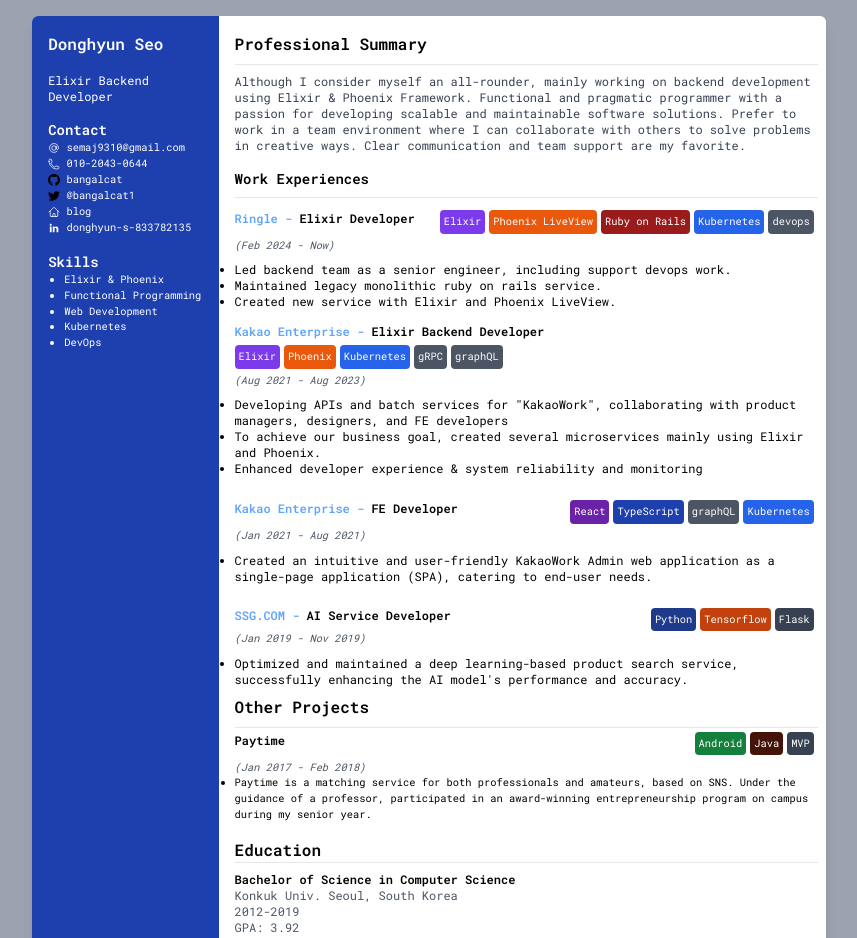
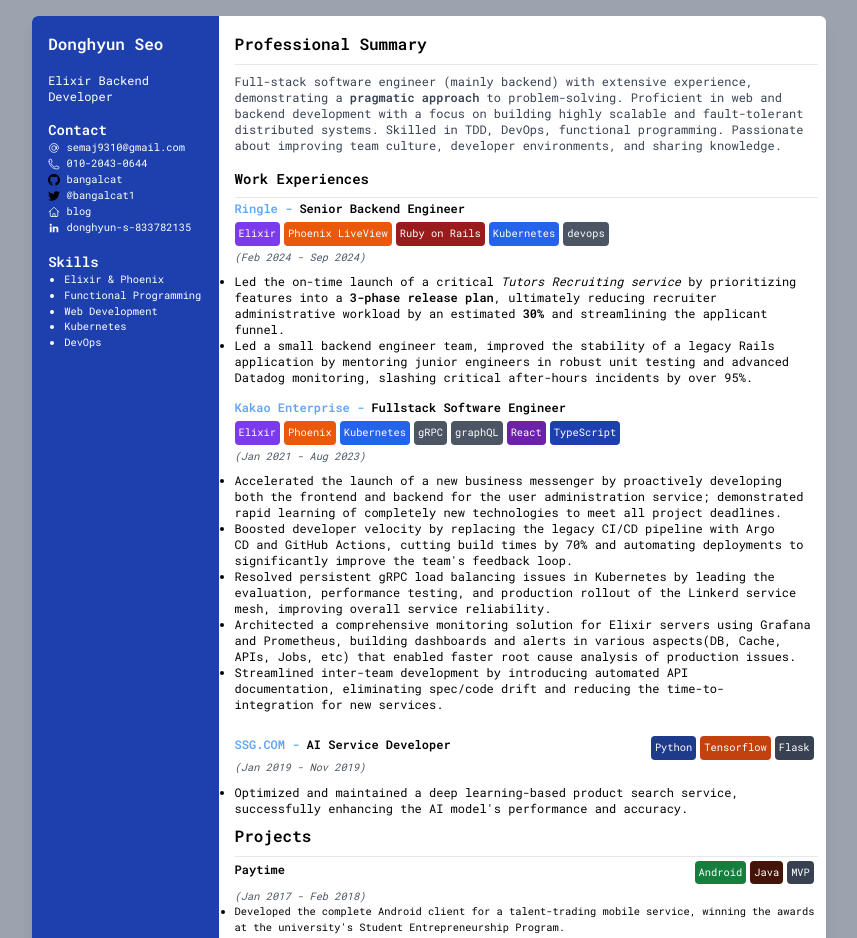
Before and after one commit to bangalcat/my_resume, a website: page index.html in a window 1280 px wide. Shown: the top 938 px of the page, without its empty margins (211-1068 px from the left). Drawn offline with Linux system fonts and the light colour scheme.

Commit message:
update resume
Signed-off-by: Donghyun <semaj9310@gmail.com>

```diff
--- a/index.html
+++ b/index.html
@@ -178,12 +178,13 @@
           <h2 class="font-bold mb-2">Professional Summary</h2>
           <hr />
           <p class="mt-2 text-gray-700 text-xs">
-            Although I consider myself an all-rounder, mainly working on backend
-            development using Elixir & Phoenix Framework. Functional and
-            pragmatic programmer with a passion for developing scalable and
-            maintainable software solutions. Prefer to work in a team
-            environment where I can collaborate with others to solve problems in
-            creative ways. Clear communication and team support are my favorite.
+            Full-stack software engineer (mainly backend) with extensive
+            experience, demonstrating a <b>pragmatic approach</b> to
+            problem-solving. Proficient in web and backend development with a
+            focus on building highly scalable and fault-tolerant distributed
+            systems. Skilled in TDD, DevOps, functional programming. Passionate
+            about improving team culture, developer environments, and sharing
+            knowledge.
           </p>
         </div>
         <!-- Work Experience -->
@@ -195,7 +196,8 @@
           <div class="mb-4">
             <div class="flex flex-wrap justify-between my-1">
               <h3 class="text-xs font-bold mr-4 leading-none content-center">
-                <span class="text-blue-400">Ringle - </span>Elixir Developer
+                <span class="text-blue-400">Ringle - </span>Senior Backend
+                Engineer
               </h3>
               <p class="flex h-fit mt-2">
                 <span
@@ -225,22 +227,29 @@
                 </span>
               </p>
             </div>
-            <p class="text-xxs text-gray-600 italic">(Feb 2024 - Now)</p>
+            <p class="text-xxs text-gray-600 italic">(Feb 2024 - Sep 2024)</p>
             <ul class="text-xs mt-2 list-disc">
               <li>
-                Led backend team as a senior engineer, including support devops
-                work.
+                Led the on-time launch of a critical
+                <i>Tutors Recruiting service</i>
+                by prioritizing features into a <b>3-phase release plan</b>,
+                ultimately reducing recruiter administrative workload by an
+                estimated <b>30%</b> and streamlining the applicant funnel.
               </li>
-              <li>Maintained legacy monolithic ruby on rails service.</li>
-              <li>Created new service with Elixir and Phoenix LiveView.</li>
+              <li>
+                Led a small backend engineer team, improved the stability of a
+                legacy Rails application by mentoring junior engineers in robust
+                unit testing and advanced Datadog monitoring, slashing critical
+                after-hours incidents by over 95%.
+              </li>
             </ul>
           </div>
           <!-- Job 2 -->
           <div class="mb-4 mt-2">
             <div class="flex flex-wrap justify-between my-1">
               <h3 class="text-xs font-bold mr-4 leading-none content-center">
-                <span class="text-blue-400">Kakao Enterprise - </span> Elixir
-                Backend Developer
+                <span class="text-blue-400">Kakao Enterprise - </span> Fullstack
+                Software Engineer
               </h3>
               <p class="flex h-fit mt-2">
                 <span
@@ -263,34 +272,6 @@
                   class="bg-gray-600 text-white px-1 py-1 mr-1 text-xxs rounded"
                   >graphQL</span
                 >
-              </p>
-            </div>
-            <p class="text-xxs text-gray-600 italic">(Aug 2021 - Aug 2023)</p>
-            <ul class="text-xs mt-2 list-disc">
-              <li>
-                Developing APIs and batch services for "KakaoWork",
-                collaborating with product managers, designers, and FE
-                developers
-              </li>
-              <li>
-                To achieve our business goal, created several microservices
-                mainly using Elixir and Phoenix.
-              </li>
-              <li>
-                Enhanced developer experience & system reliability and
-                monitoring
-              </li>
-            </ul>
-          </div>
-
-          <!-- Job 3 -->
-          <div class="mb-4 mt-2">
-            <div class="flex flex-wrap justify-between my-1">
-              <h3 class="text-xs font-bold mr-4 leading-none content-center">
-                <span class="text-blue-400">Kakao Enterprise - </span> FE
-                Developer
-              </h3>
-              <p class="flex h-fit mt-2">
                 <span
                   class="bg-purple-800 text-white px-1 py-1 mr-1 text-xxs rounded"
                   >React</span
@@ -299,27 +280,43 @@
                   class="bg-blue-800 text-white px-1 py-1 mr-1 text-xxs rounded"
                   >TypeScript</span
                 >
-                <span
-                  class="bg-gray-600 text-white px-1 py-1 mr-1 text-xxs rounded"
-                  >graphQL</span
-                >
-                <span
-                  class="bg-blue-600 text-white px-1 py-1 mr-1 text-xxs rounded"
-                  >Kubernetes</span
-                >
               </p>
             </div>
-            <p class="text-xxs text-gray-600 italic">(Jan 2021 - Aug 2021)</p>
+            <p class="text-xxs text-gray-600 italic">(Jan 2021 - Aug 2023)</p>
             <ul class="text-xs mt-2 list-disc">
               <li>
-                Created an intuitive and user-friendly KakaoWork Admin web
-                application as a single-page application (SPA), catering to
-                end-user needs.
+                Accelerated the launch of a new business messenger by
+                proactively developing both the frontend and backend for the
+                user administration service; demonstrated rapid learning of
+                completely new technologies to meet all project deadlines.
+              </li>
+              <li>
+                Boosted developer velocity by replacing the legacy CI/CD
+                pipeline with Argo CD and GitHub Actions, cutting build times
+                by 70% and automating deployments to significantly improve the
+                team's feedback loop.
+              </li>
+              <li>
+                Resolved persistent gRPC load balancing issues in Kubernetes by
+                leading the evaluation, performance testing, and production
+                rollout of the Linkerd service mesh, improving overall service
+                reliability.
+              </li>
+              <li>
+                Architected a comprehensive monitoring solution for Elixir
+                servers using Grafana and Prometheus, building dashboards and
+                alerts in various aspects(DB, Cache, APIs, Jobs, etc)
+                that enabled faster root cause analysis of production issues.
+              </li>
+              <li>
+                Streamlined inter-team development by introducing automated API
+                documentation, eliminating spec/code drift and reducing the
+                time-to-integration for new services.
               </li>
             </ul>
           </div>
 
-          <!-- Job 4 -->
+          <!-- Job 3 -->
           <div class="mb-2 mt-2">
             <div class="flex flex-wrap justify-between">
               <h3 class="text-xs font-bold mr-4 leading-none content-center">
@@ -354,7 +351,7 @@
 
         <!-- Projects -->
         <div class="mt-2">
-          <h2 class="font-bold mb-2">Other Projects</h2>
+          <h2 class="font-bold mb-2">Projects</h2>
           <hr />
 
           <!-- Project 1 -->
@@ -379,10 +376,9 @@
             <p class="text-xxs text-gray-600 italic">(Jan 2017 - Feb 2018)</p>
             <ul class="text-xxs list-disc">
               <li>
-                Paytime is a matching service for both professionals and
-                amateurs, based on SNS. Under the guidance of a professor,
-                participated in an award-winning entrepreneurship program on
-                campus during my senior year.
+                Developed the complete Android client for a talent-trading
+                mobile service, winning the awards at the university's Student
+                Entrepreneurship Program.
               </li>
             </ul>
           </div>
```
